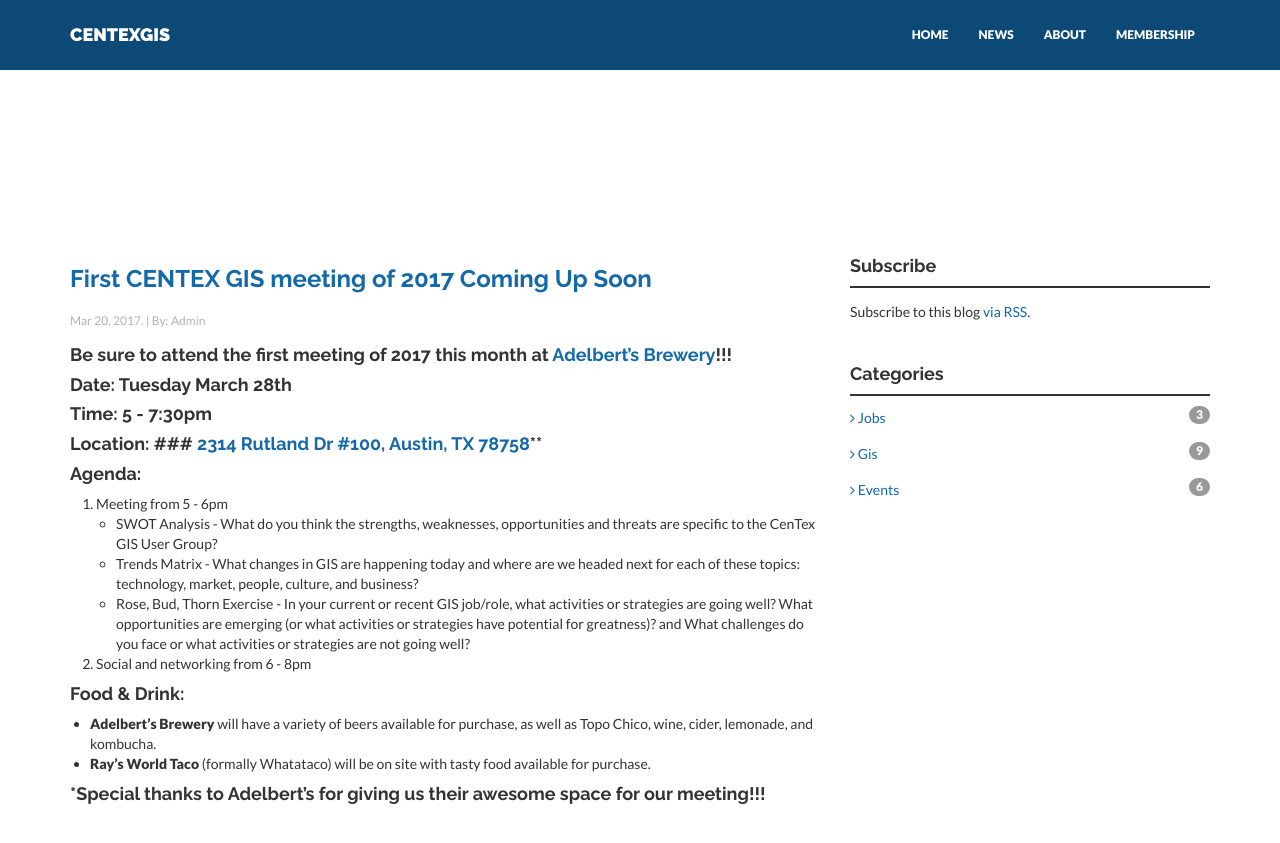
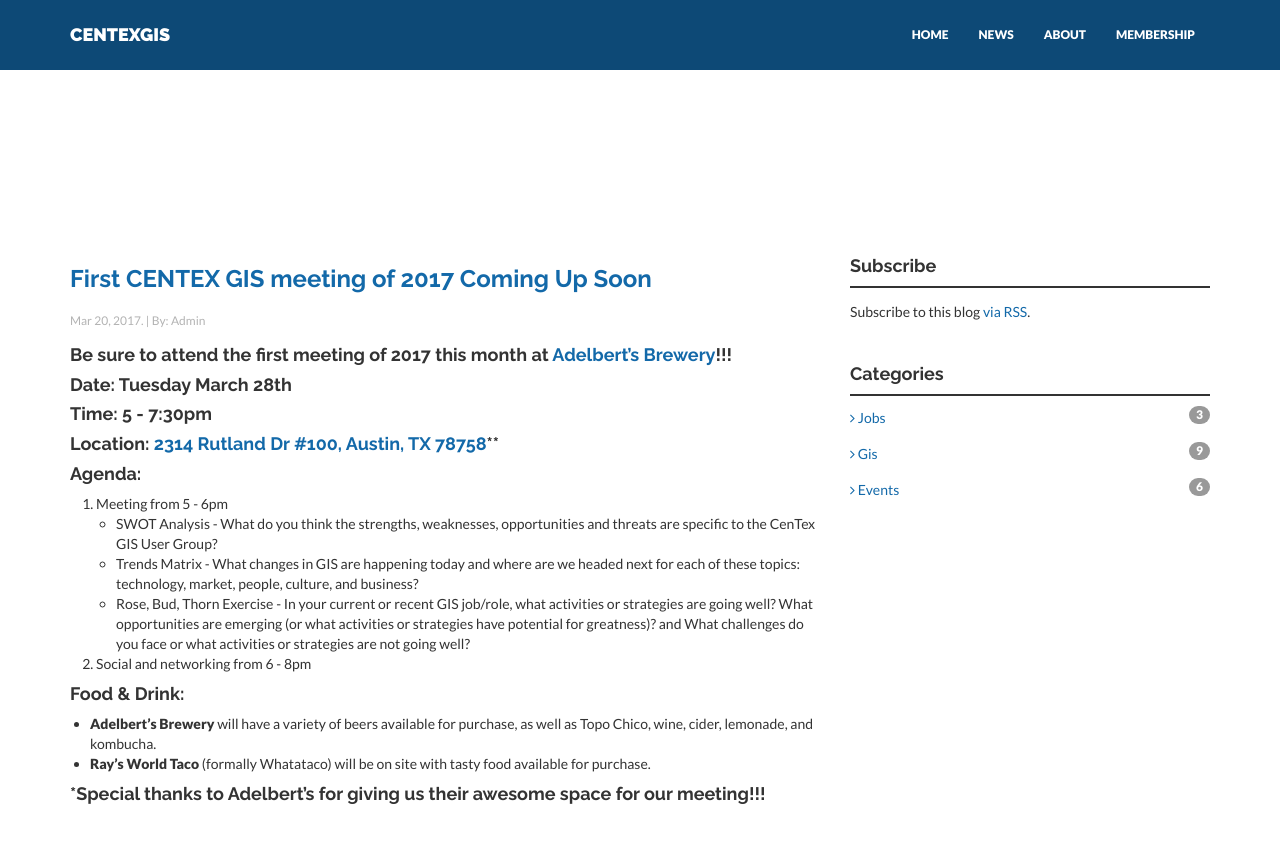
Before and after one commit to centexgis/centexgis.github.io, a Jekyll site: the page built from _posts/events/2017-03-20-centex-gis-meeting-march.md, in a window 1280 px wide and 900 px high. Shown: the top 843 px of the window. Built offline with Jekyll 4.4.1, drawn with Linux system fonts in a browser that asks for light colours; nearby versions of some CDN libraries.

```diff
--- a/_posts/events/2017-03-20-centex-gis-meeting-march.md
+++ b/_posts/events/2017-03-20-centex-gis-meeting-march.md
@@ -16,7 +16,7 @@ categories:
 
 #### Time: 5 - 7:30pm
 
-#### Location: ### [2314 Rutland Dr #100, Austin, TX 78758](https://www.google.com/maps/place/Adelbert's+Brewery/@30.3825245,-97.720531,18z/data=!3m1!4b1!4m5!3m4!1s0x0:0x174d20f18188c72a!8m2!3d30.382525!4d-97.71988?hl=en)**
+#### Location: [2314 Rutland Dr #100, Austin, TX 78758](https://www.google.com/maps/place/Adelbert's+Brewery/@30.3825245,-97.720531,18z/data=!3m1!4b1!4m5!3m4!1s0x0:0x174d20f18188c72a!8m2!3d30.382525!4d-97.71988?hl=en)**
 <!--more-->
 
 #### Agenda:
```
